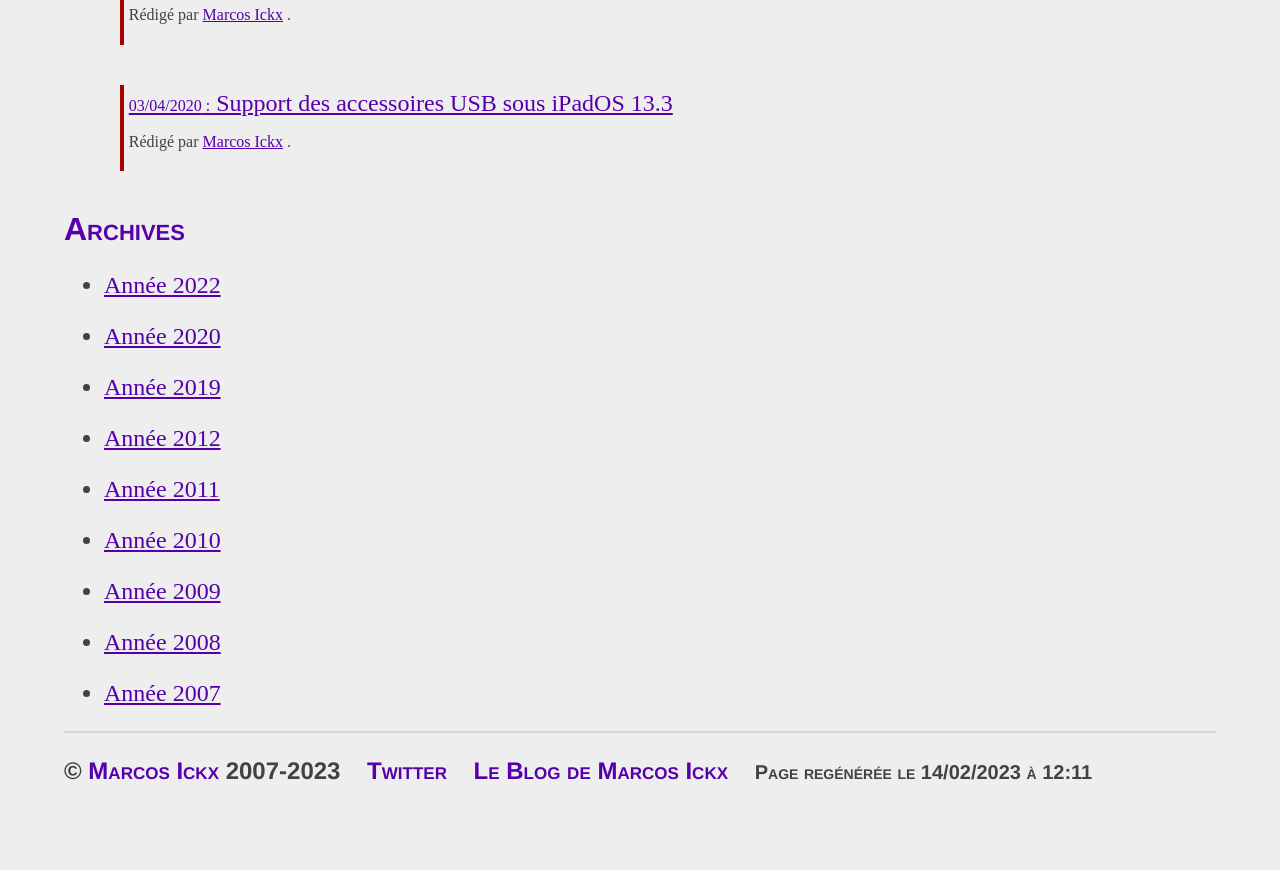
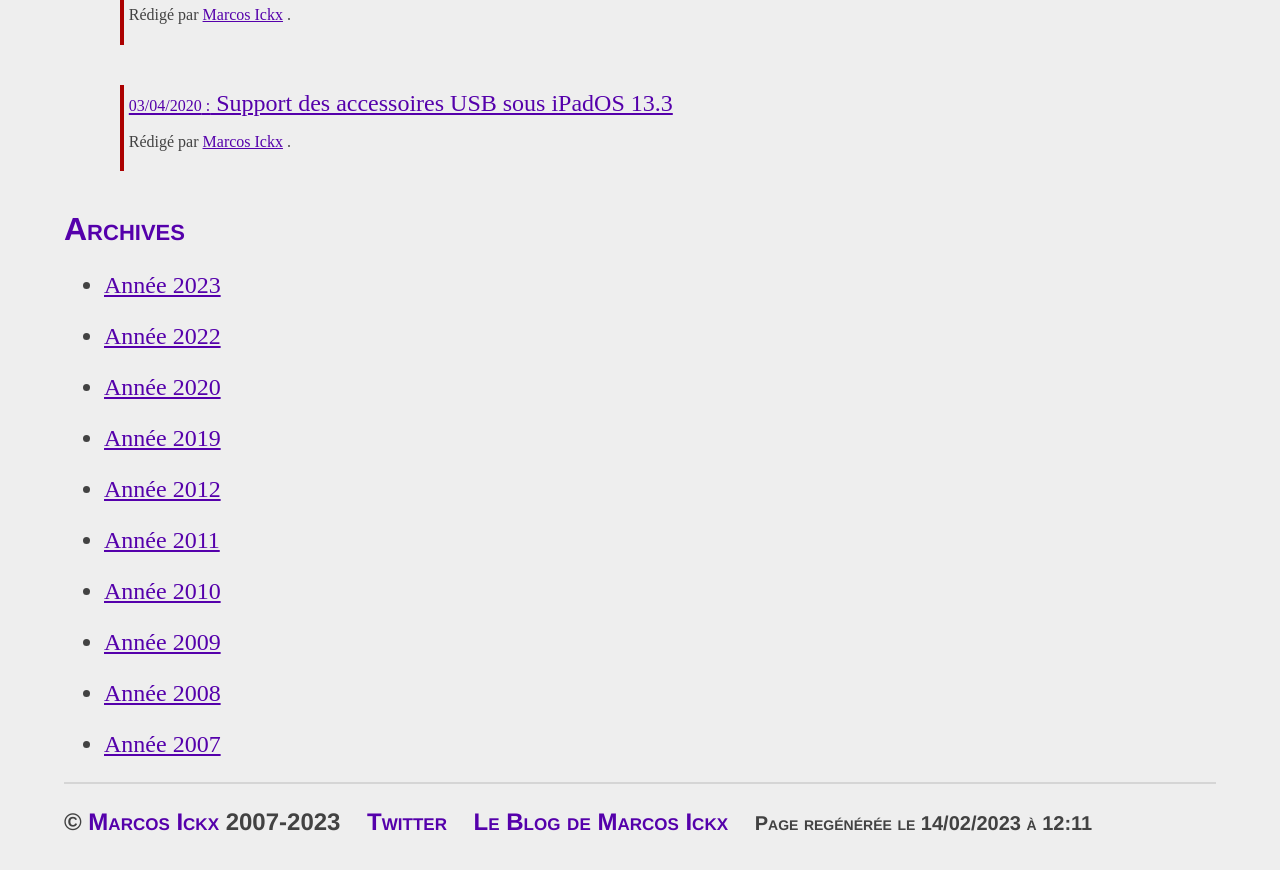
Before and after one commit to MarcosIckx/PreviewMarcosxNet, a Jekyll site: the page built from index.html, in a window 1280 px wide and 900 px high, scrolled down 1328 px. Shown: the top 870 px of the window. Built offline with Jekyll 4.4.1, drawn with Linux system fonts in a browser that asks for light colours; before the commit the page ends 2177 px from its top, so only the background shows below that.

Commit message:
Update archives.yaml

```diff
--- a/_data/archives.yaml
+++ b/_data/archives.yaml
@@ -7,7 +7,7 @@ actuel:
     id: actuel
     title: les derniers billets de Marcos Ickx
     url: /
-    previous: 2022
+    previous: 2023
     ignore: true
 2023:
     id: 2023
@@ -15,13 +15,12 @@ actuel:
     url: /2023/
     previous: 2022
     next: actuel
-    ignore: true
 2022:
     id: 2022
     title: Année 2022
     url: /2022/
     previous: 2020
-    next: actuel
+    next: 2023
 2020:
     id: 2020
     title: Année 2020
```
